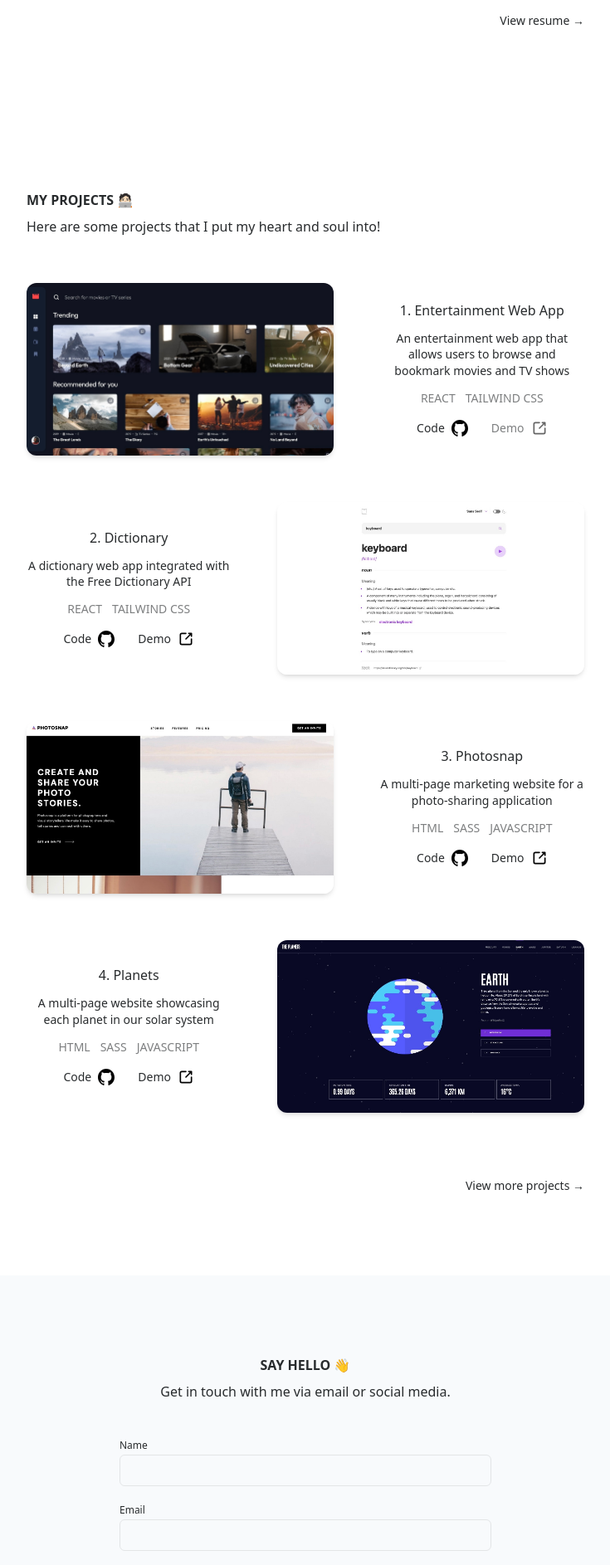
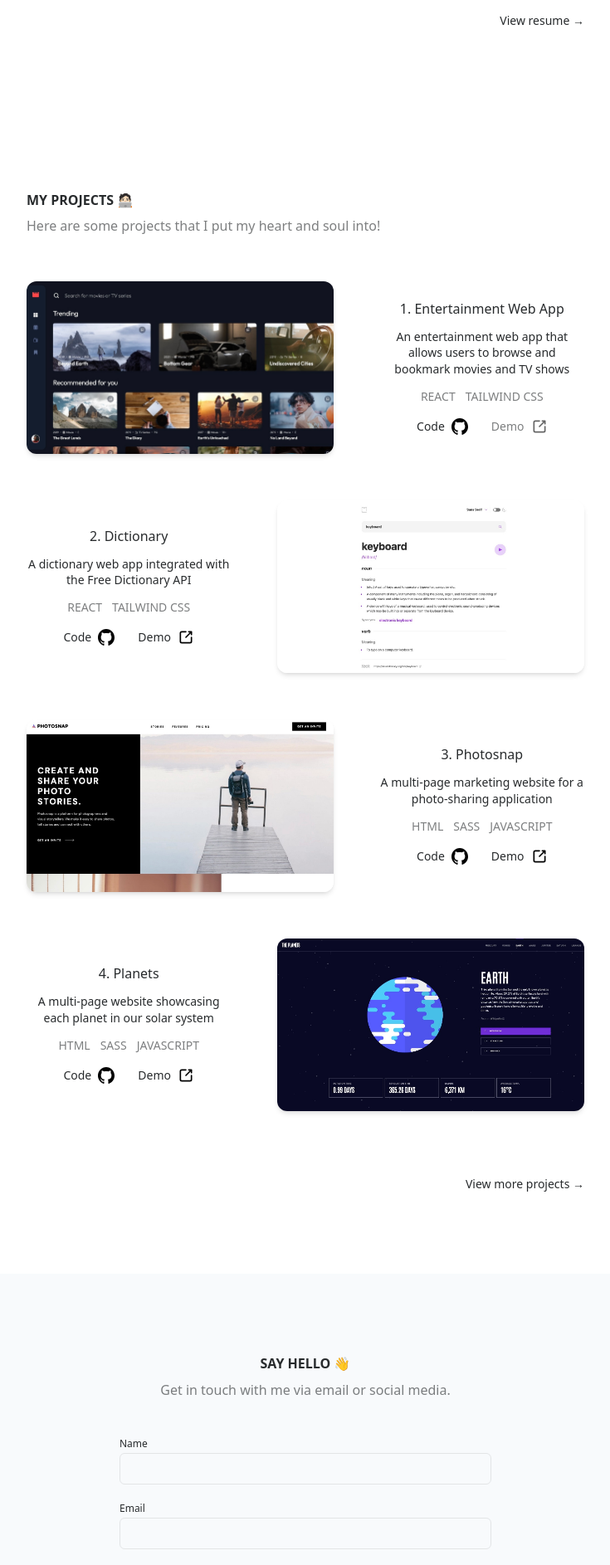
Before and after one commit to cjoak1028/cjoak1028.github.io, a React (Vite) app: page / in a window 1280 px wide. Shown: the part 1123-3009 px from the top of the page at 83% size, without its empty margins (272-1007 px from the left). Built offline with nearby package versions, Linux system fonts and the light colour scheme.

Commit message:
minor fixes

```diff
--- a/src/features/Contact/Contact.jsx
+++ b/src/features/Contact/Contact.jsx
@@ -57,7 +57,7 @@ const Contact = ({ propRef }) => {
     >
       <div className="w-full max-w-md">
         <h2 className="heading-md uppercase text-center">Say Hello 👋</h2>
-        <h3 className="heading-sm leading-snug mt-2 text-center">
+        <h3 className="heading-sm leading-snug mt-2 text-center opacity-60">
           Get in touch with me via email or social media.
         </h3>
         <form
--- a/src/features/Projects/Projects.jsx
+++ b/src/features/Projects/Projects.jsx
@@ -23,7 +23,7 @@ const Projects = ({ propRef }) => {
     >
       <div className="w-full max-w-[32.5rem] md:max-w-2xl">
         <h2 className="heading-md uppercase">My Projects 🧑🏻‍💻</h2>
-        <h3 className="heading-sm leading-snug mt-2">
+        <h3 className="text-base font-medium leading-snug mt-2 opacity-60">
           Here are some projects that I put my heart and soul into!
         </h3>
         <div className="flex flex-col gap-10 md:gap-14 mt-10 md:mt-14 md:max-w-2xl">
```
